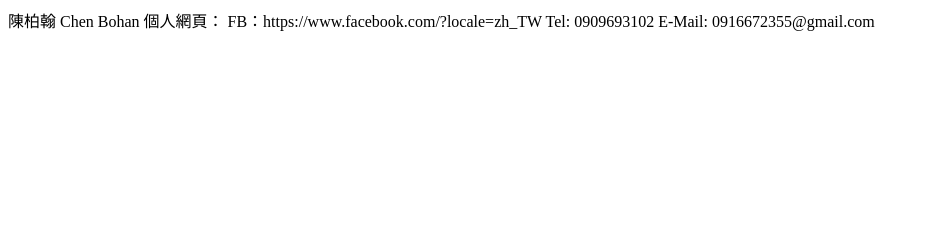
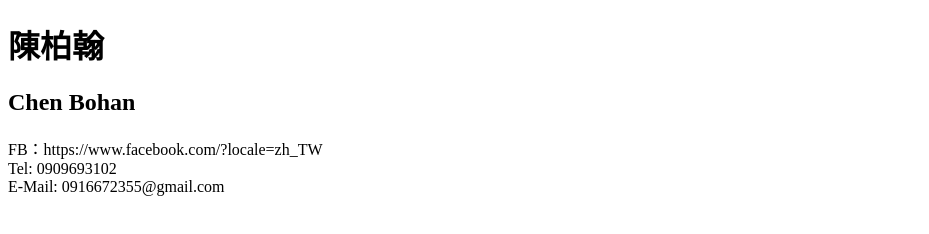
Before and after one commit to qweasd4133/aboutme, a plain HTML site: page 32132132132132.html in a window 1280 px wide. Shown: the whole page, without its empty margins (0-929 px from the left). Drawn offline with Linux system fonts and the light colour scheme.

Commit message:
Add files via upload

```diff
--- a/32132132132132.html
+++ b/32132132132132.html
@@ -6,12 +6,12 @@
 	<title>Document</title>
 </head>
 <body>
-	陳柏翰
-	Chen Bohan
-	個人網頁：
-	FB：https://www.facebook.com/?locale=zh_TW
-	Tel: 0909693102
-	E-Mail: 0916672355@gmail.com
+	<h1>陳柏翰</h1>
+	<h2>Chen Bohan</h2>
+
+	FB：https://www.facebook.com/?locale=zh_TW<br>
+	Tel: 0909693102<br>
+	E-Mail: 0916672355@gmail.com<br>
 
 </body>
 </html>
```
